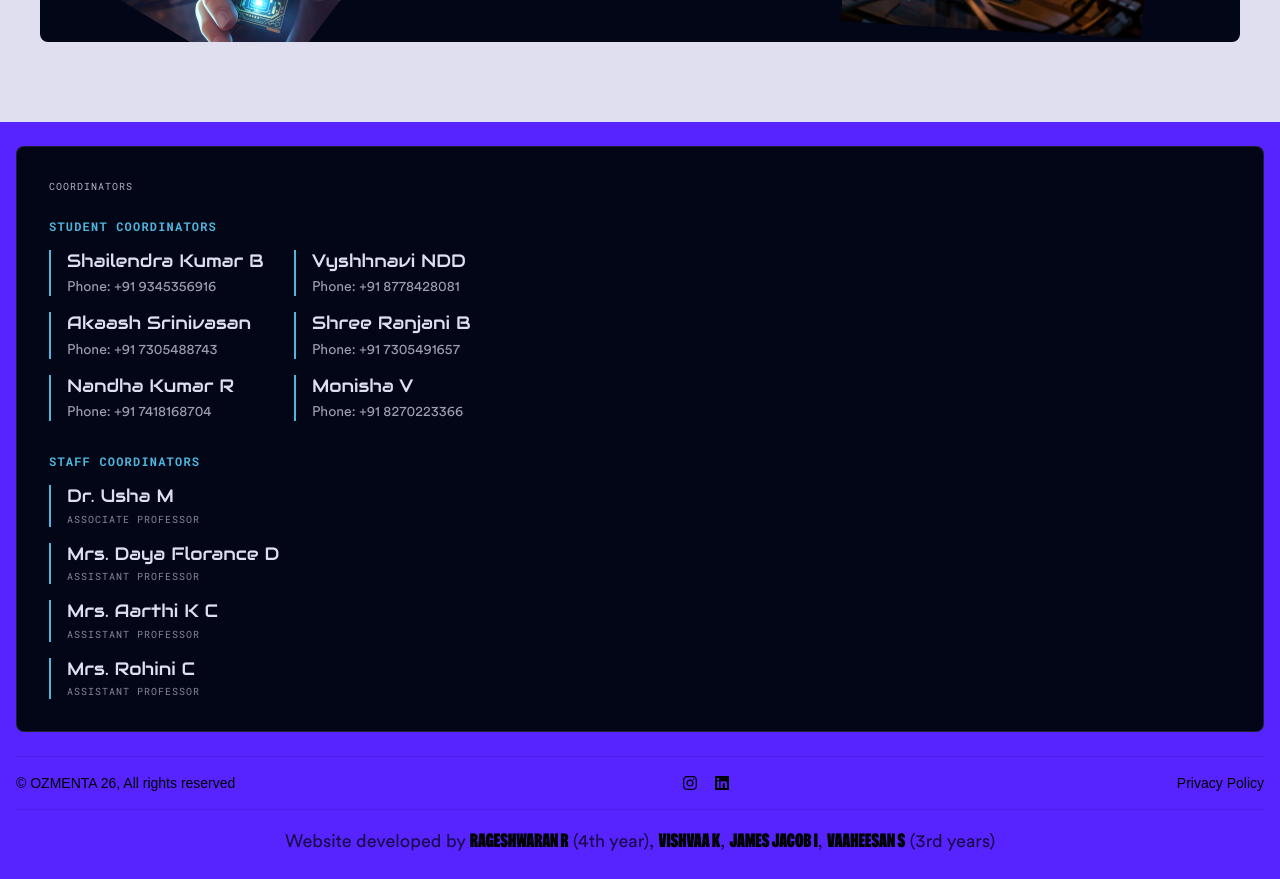
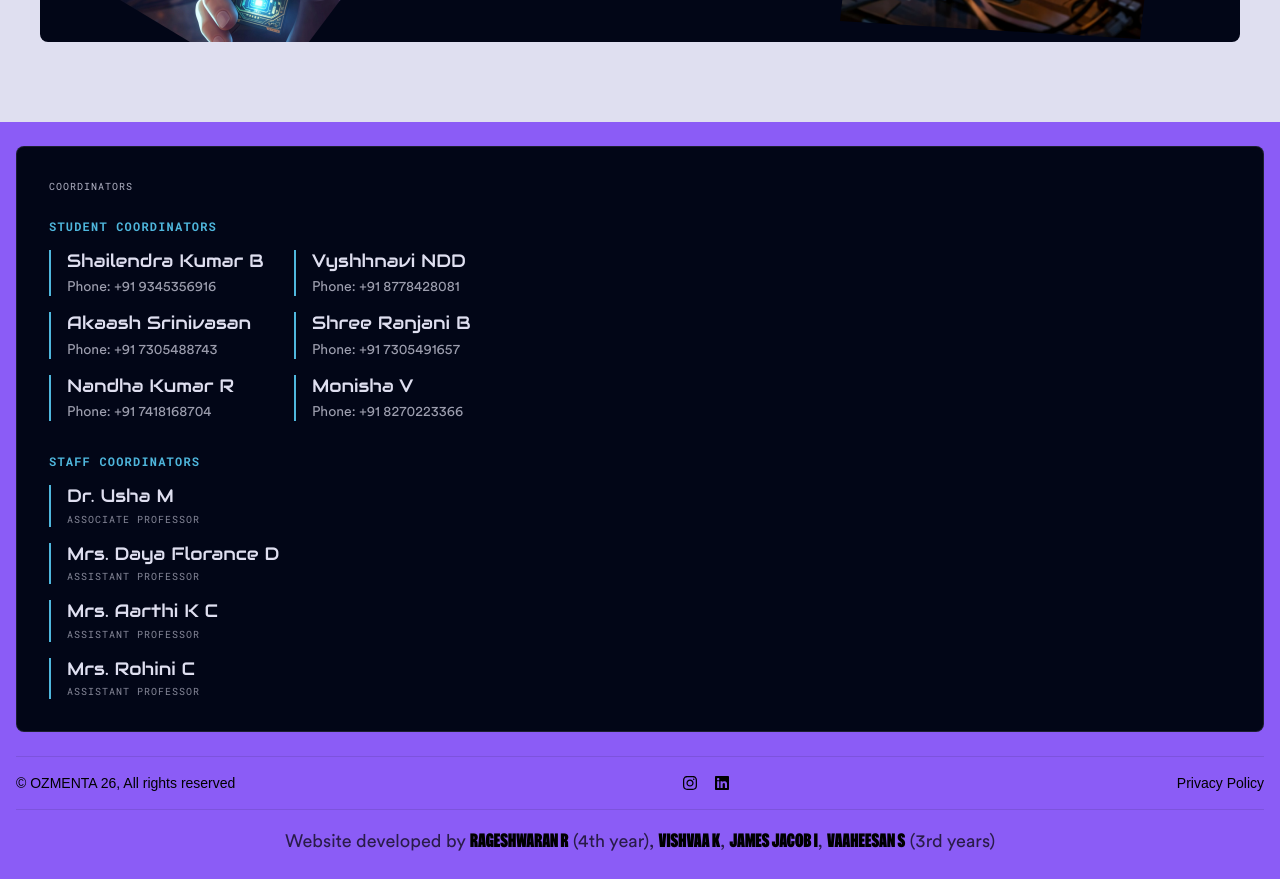
Before and after one commit to Rageshwaran-HR/Animated-Website-main, a React (Vite) app: page / in a window 1280 px wide. Shown: the part 8080-8959 px from the top of the page. Built offline with nearby package versions, Linux system fonts and the light colour scheme.

Commit message:
Update Footer component

```diff
--- a/src/components/Footer.jsx
+++ b/src/components/Footer.jsx
@@ -100,7 +100,7 @@ const Footer = () => {
   };
 
   return (
-    <footer id="contact" className="w-screen bg-violet-300 py-6 text-black">
+    <footer id="contact" className="w-screen bg-violet-500 py-6 text-black">
       <div className="container mx-auto px-4">
         <div
           ref={locationRef}
```
